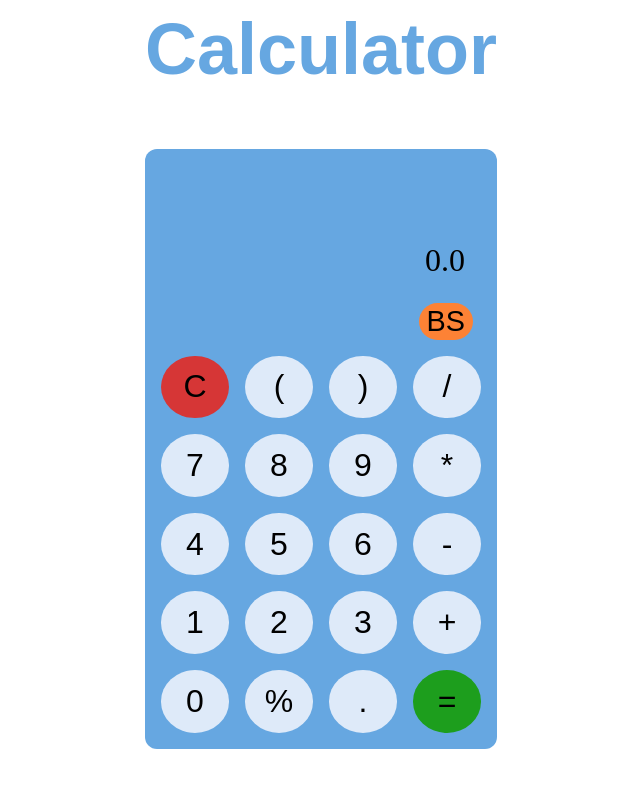
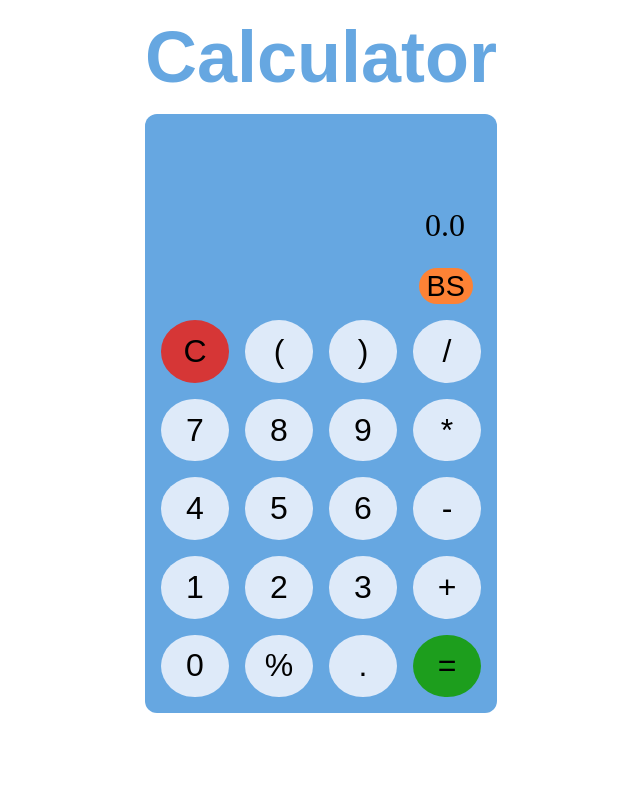
Before and after one commit to csm-18/calculator-web-app, a Vue app in the folder frontend/: page / in a window 1280 px wide. Shown: the top 788 px of the page, without its empty margins (319-959 px from the left). Built offline with nearby package versions, Linux system fonts and the light colour scheme; a web font is replaced by a local one.

Commit message:
ui: remove main-con from Home
unnecessary div container

```diff
--- a/frontend/src/views/Home.vue
+++ b/frontend/src/views/Home.vue
@@ -12,18 +12,12 @@ import Calculator from '../components/Calculator.vue'
 </template>
 
 <style lang="scss" scoped>
-.main-con {
-  display: flex;
-  flex-direction: column;
-  width: 100vw;
-  height: 100vh;
-
 h1 {
   text-align: center;
   background: white;
   color: var(--blue);
   font-size: 4.5rem;
-    padding: 0.5rem;
+  padding: 1rem;
   font-family: 'Gruppo', sans-serif;
   font-weight: 600;
   font-style: normal;
@@ -36,5 +30,4 @@ import Calculator from '../components/Calculator.vue'
   background: white;
   flex: 1;
 }
-}
 </style>
```
Lines whose indentation alone changed are shown as unchanged.
